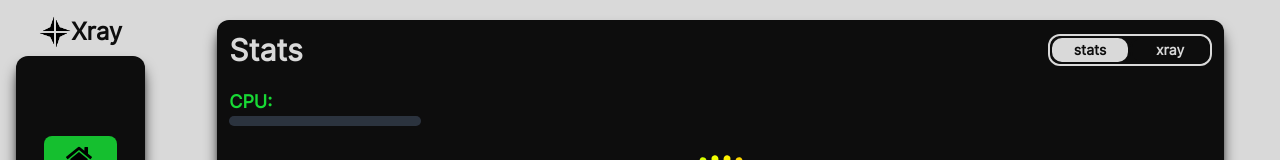
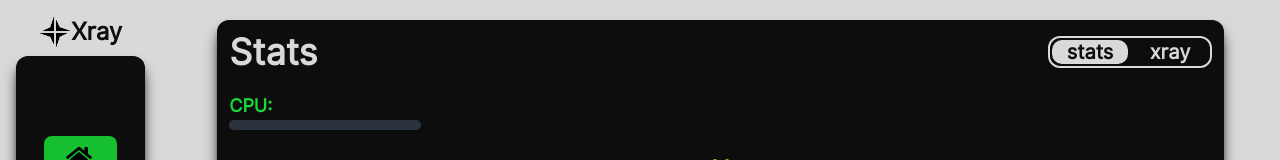
Before and after one commit to lilendian0x00/xray-manager, a React (Create React App) app: page /home/stats in a window 1280 px wide. Shown: the top 160 px of the page. Built offline with nearby package versions, Linux system fonts and the light colour scheme.

Commit message:
Updated text sizes of the home page's navigation bar

```diff
--- a/src/Components/Home/Home.jsx
+++ b/src/Components/Home/Home.jsx
@@ -51,14 +51,15 @@ function Home() {
             <div className='flex flex-col text-[var(--creamy)] h-[95%] p-3 w-[90%] border-solid rounded-xl bg-[var(--creamy)] dark:bg-[var(--wash-black)] shadow-lg shadow-black'>
 
                 <div className='flex flex-row items-center text-center'>
-                    <h1 className='mr-auto text-3xl font-bold text-[var(--wash-black)] dark:text-[var(--creamy)]'>{page.charAt(0).toUpperCase() + page.slice(1)}</h1>
+                    <h1 className='mr-auto text-3xl md:text-4xl font-bold text-[var(--wash-black)] dark:text-[var(--creamy)]'>{page.charAt(0).toUpperCase() + page.slice(1)}</h1>
+
                     <div className='flex flex-row outline-none border-solid border-2 border-[var(--creamy)] rounded-xl bg-transparent'>
 
-                        <Link to={"/home/stats"} onClick={() => setPage("stats")} className={`flex flex-col outline-none justify-center border-solid border-[var(--wash-black)] border-2 rounded-xl text-sm font-bold w-20 h-7 transition duration-150 ease-in-out hover:ease-in ${(page === "stats") ? "bg-[#D9D9D9] text-[#0D0D0D]" : "text-[#D9D9D9]"}`} >
+                        <Link to={"/home/stats"} onClick={() => setPage("stats")} className={`flex flex-col outline-none justify-center border-solid border-[var(--wash-black)] border-2 rounded-xl text-sm md:text-xl font-bold w-20 h-7 transition duration-150 ease-in-out hover:ease-in ${(page === "stats") ? "bg-[#D9D9D9] text-[#0D0D0D]" : "text-[#D9D9D9]"}`} >
                             <span>stats</span>
                         </Link>
 
-                        <Link to={"/home/xray"} onClick={() => setPage("xray")} className={`flex flex-col outline-none justify-center border-solid border-[var(--wash-black)] border-2 rounded-xl text-sm font-bold w-20 h-7 transition duration-150 ease-in-out hover:ease-in ${(page === "xray") ? "bg-[#D9D9D9] text-[#0D0D0D]" : "text-[#D9D9D9]"}`} >
+                        <Link to={"/home/xray"} onClick={() => setPage("xray")} className={`flex flex-col outline-none justify-center border-solid border-[var(--wash-black)] border-2 rounded-xl text-sm md:text-xl font-bold w-20 h-7 transition duration-150 ease-in-out hover:ease-in ${(page === "xray") ? "bg-[#D9D9D9] text-[#0D0D0D]" : "text-[#D9D9D9]"}`} >
                             <span>xray</span>
                         </Link>
 
```
